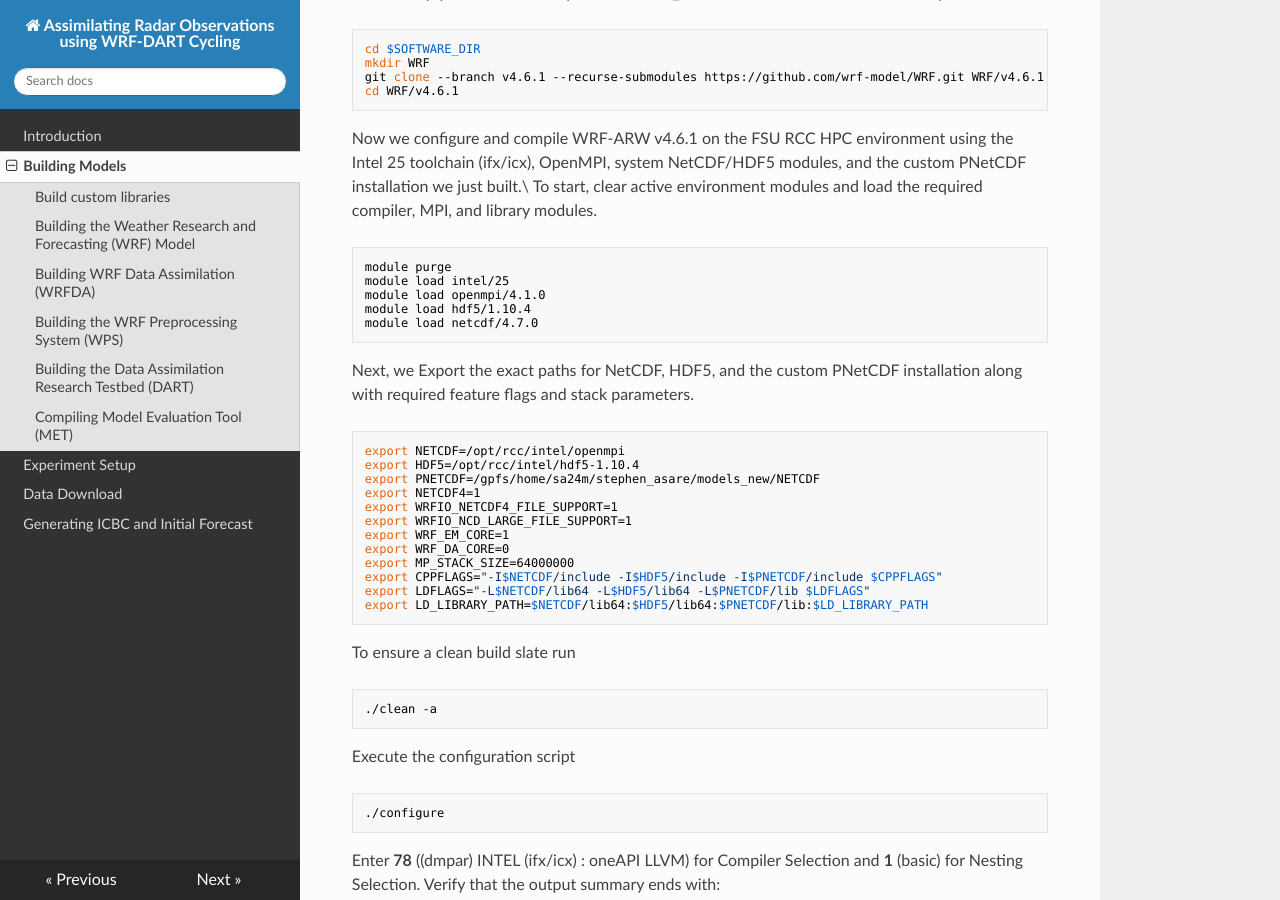
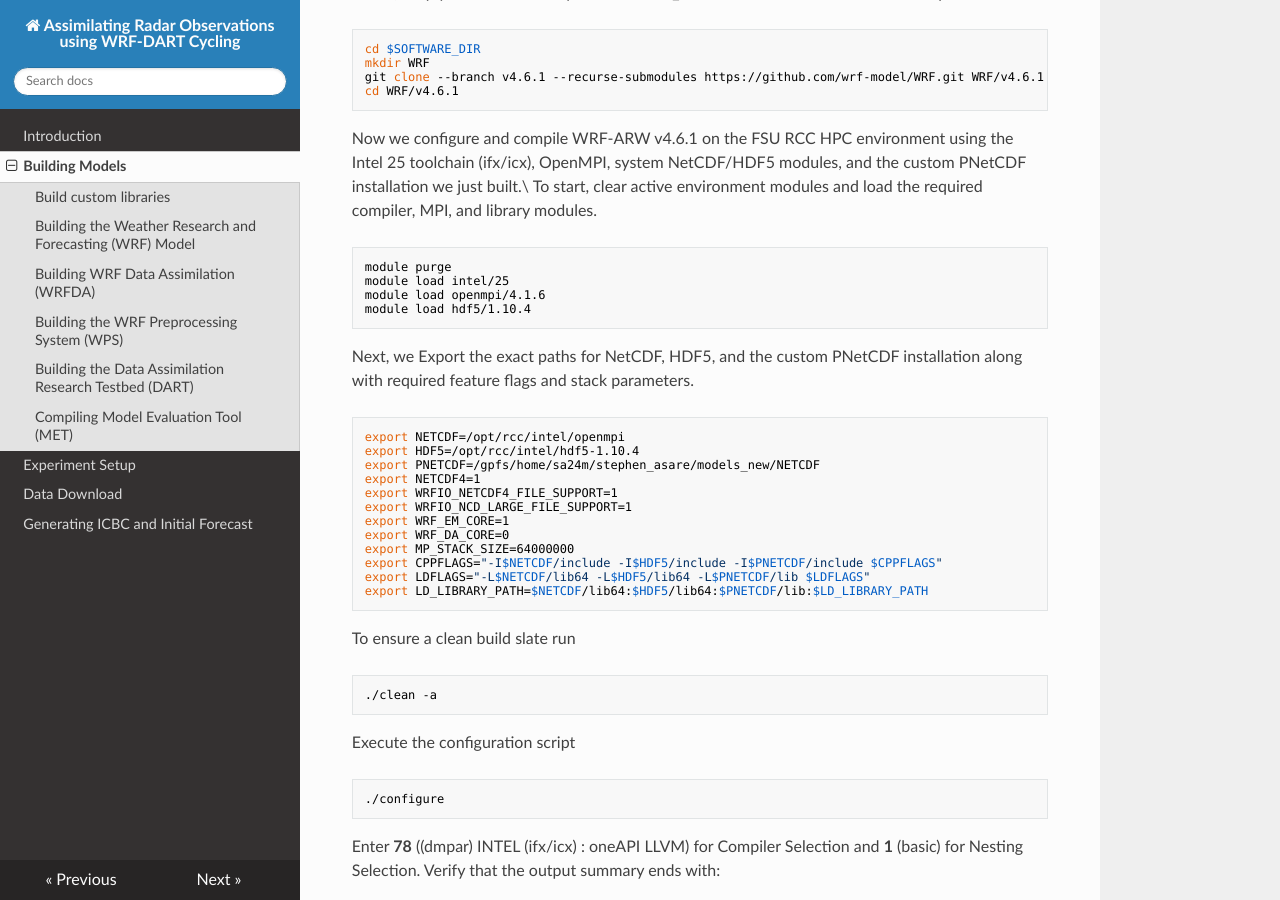
Before and after one commit to stephen-asare/WRF-DART-CYCLING, an MkDocs documentation site: the page built from docs/building_models.md, in a window 1280 px wide and 900 px high, scrolled down 748 px. Built offline with MkDocs 1.6.1, drawn with Linux system fonts in a browser that asks for light colours; nearby versions of some CDN libraries.

Commit message:
Update OpenMPI version and modify module loads
Updated OpenMPI version from 4.1.0 to 4.1.6 and removed NetCDF module load.

````diff
--- a/docs/building_models.md
+++ b/docs/building_models.md
@@ -25,9 +25,8 @@
 ```bash
 module purge
 module load intel/25
-module load openmpi/4.1.0
+module load openmpi/4.1.6
 module load hdf5/1.10.4
-module load netcdf/4.7.0
 ```
 Next, we Export the exact paths for NetCDF, HDF5, and the custom PNetCDF installation along with required feature flags and stack parameters.
 ```bash
````
